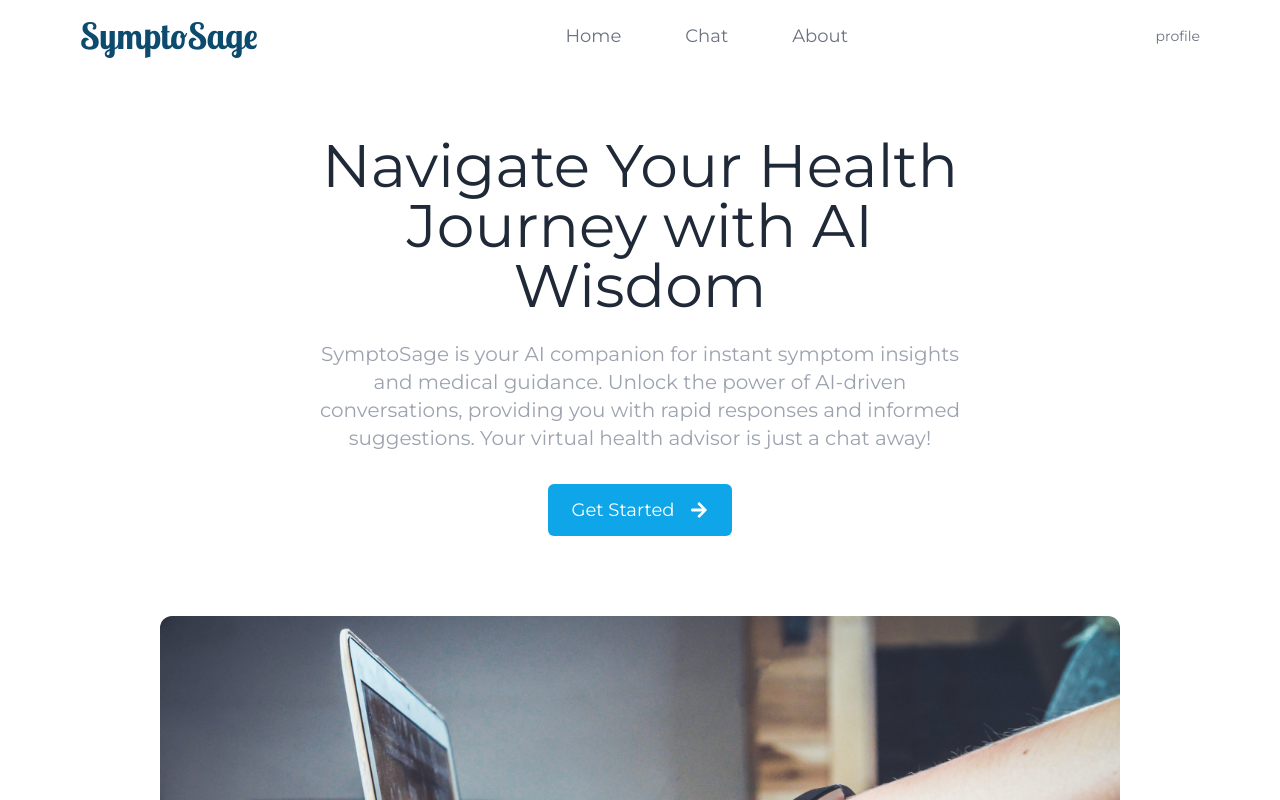
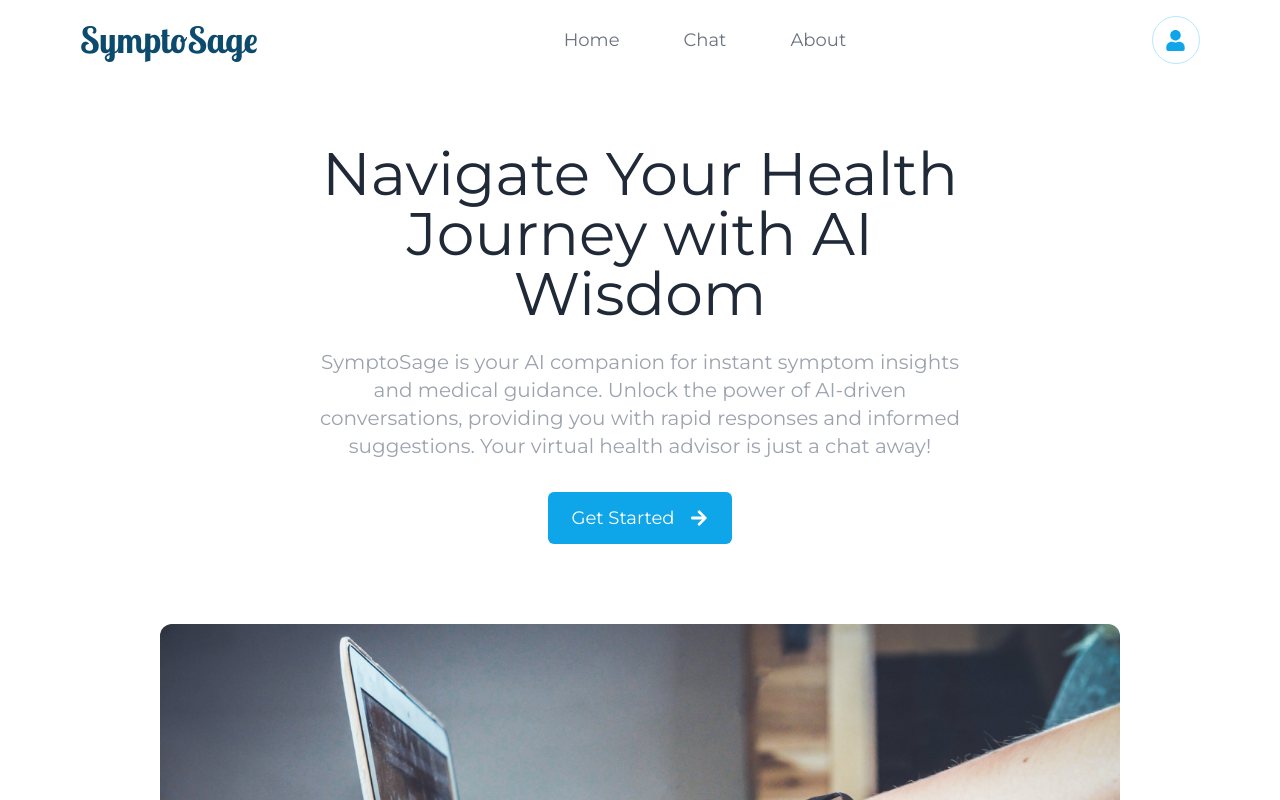
Before and after one commit to EdoriAtiri/Sympto, a React (Vite) app: page / in a window 1280 px wide. Shown: the top 800 px of the page. Built offline with nearby package versions, Linux system fonts and the light colour scheme; no server answers; sample sign-in values are in the browser's storage.

Commit message:
Add userIcon button

```diff
--- a/src/components/Header.jsx
+++ b/src/components/Header.jsx
@@ -4,6 +4,7 @@ import Logo from "./Logo";
 import { FaPlus, FaTimes } from "react-icons/fa";
 import { useState } from "react";
 import MobileNav from "./MobileNav";
+import UserIcon from "./UserIcon";
 
 const Header = () => {
   const [isMobileMenu, setIsMobileMenu] = useState(false);
@@ -50,7 +51,9 @@ const Header = () => {
           </div>
 
           {userAuth ? (
-            <button className="hidden md:block">profile</button>
+            <button className="hidden md:block">
+              <UserIcon />
+            </button>
           ) : (
             <div className="hidden gap-3 md:flex">
               <Link
--- a/src/components/MobileNav.jsx
+++ b/src/components/MobileNav.jsx
@@ -31,11 +31,22 @@ const MobileNav = ({ close }) => {
             </Link>
           </li>
           {userAuth ? (
-            <li className=" text-xl font-bold hover:border-b hover:border-sky-500 focus:border-sky-500">
-              <Link onClick={close} className="block w-full p-2" to="/profile">
-                Profile
-              </Link>
-            </li>
+            <div className="flex flex-col gap-3">
+              <li className="border-b text-xl font-bold hover:border-b hover:border-sky-500 focus:border-sky-500">
+                <Link
+                  onClick={close}
+                  className="block w-full p-2 "
+                  to="/profile"
+                >
+                  Profile
+                </Link>
+              </li>
+              <li className=" text-xl font-bold hover:border-b hover:border-sky-500 focus:border-sky-500">
+                <button onClick={close} className="block w-full p-2 text-left">
+                  Logout
+                </button>
+              </li>
+            </div>
           ) : (
             <div className="flex flex-col gap-3">
               <li className="border-b  text-xl font-bold hover:border-sky-500 focus:border-sky-500">
--- /dev/null
+++ b/src/components/UserIcon.jsx
@@ -0,0 +1,10 @@
+import { FaUser } from "react-icons/fa";
+const UserIcon = () => {
+  return (
+    <div className="grid h-12 w-12 place-items-center rounded-full border border-sky-200 text-sky-500">
+      <FaUser size="1.5em" />
+    </div>
+  );
+};
+
+export default UserIcon;
```
